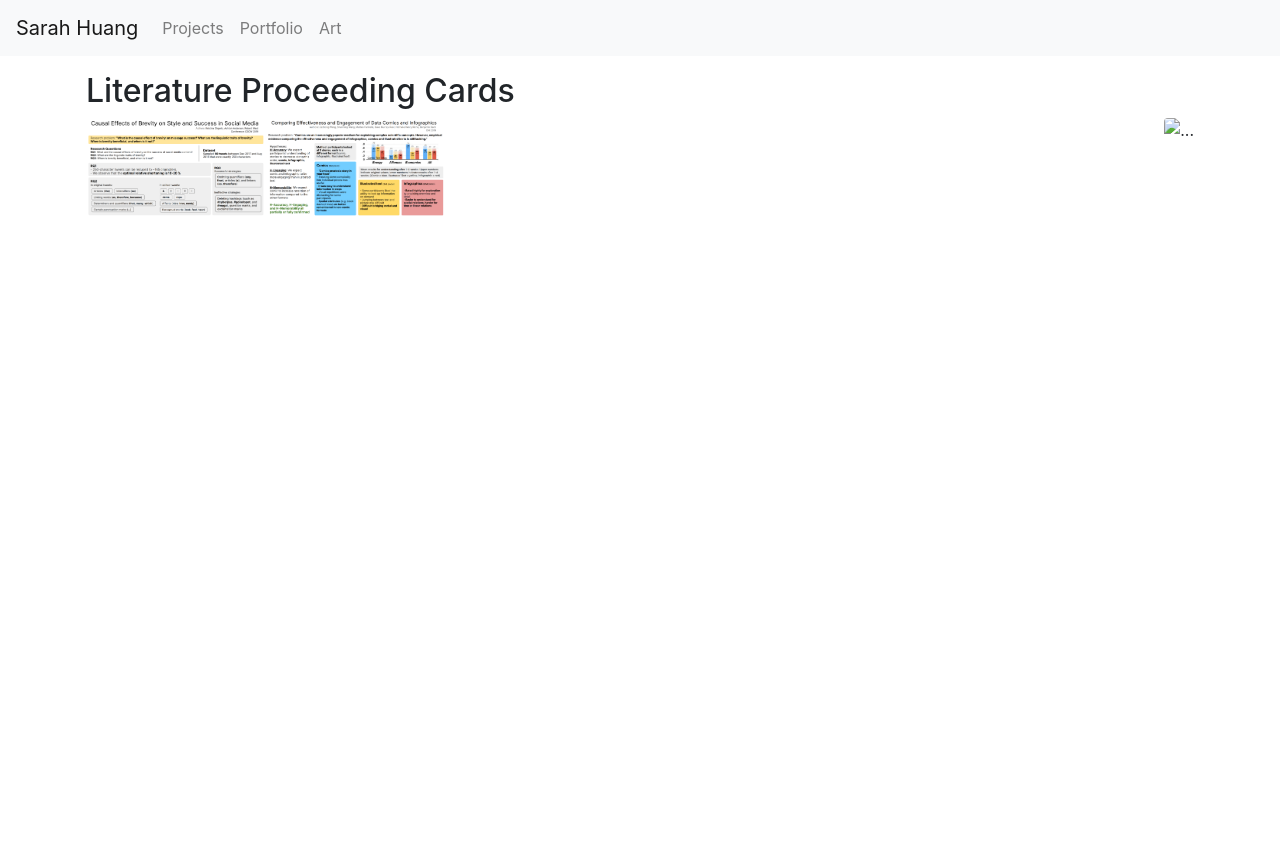
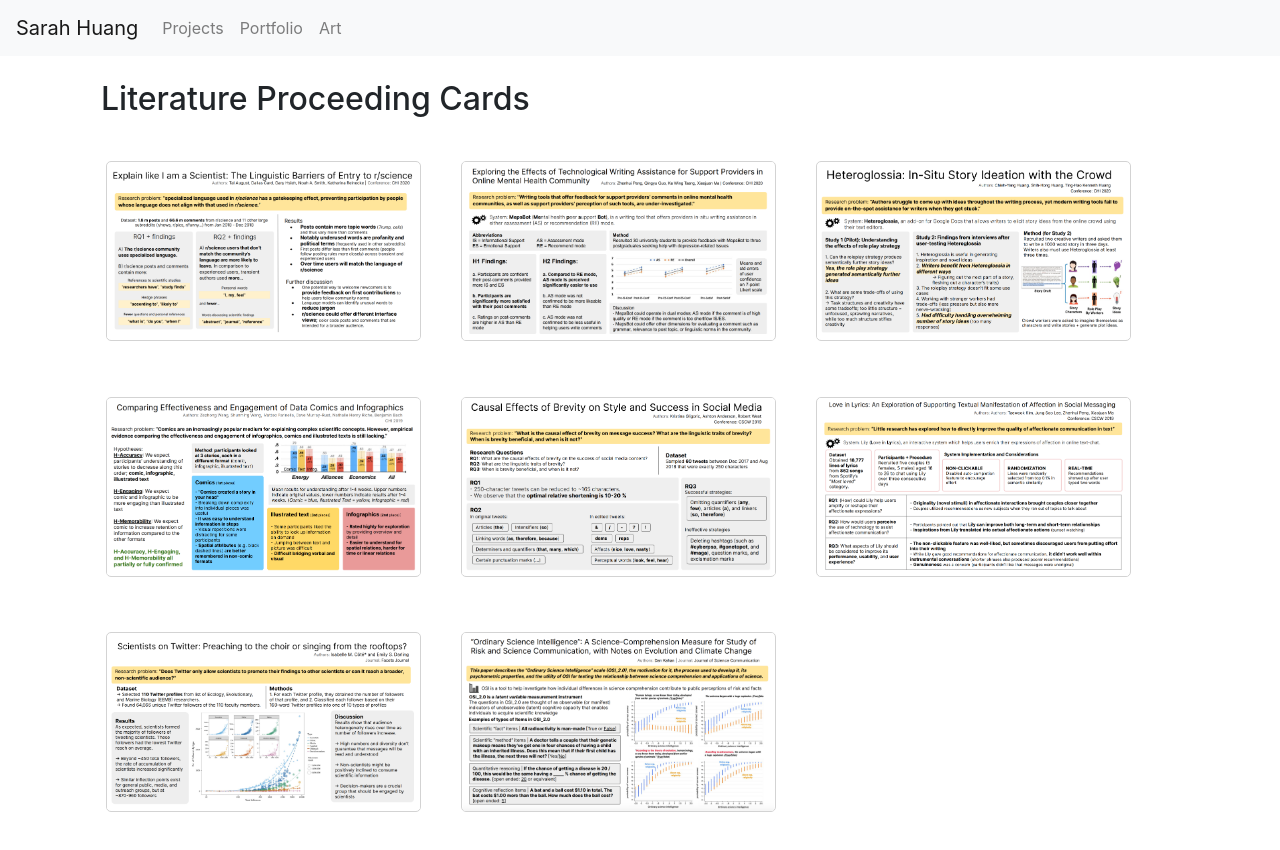
Before and after one commit to sarahthuang/about-sarah, a plain HTML site: page portfolio.html in a window 1280 px wide. Before the commit the page ends 800 px from the top, so only its background shows below. Drawn offline with nearby package versions, Linux system fonts and the light colour scheme; a web font is replaced by a local one.

Commit message:
Implemented portfolio.html literature cards

```diff
--- a/portfolio.html
+++ b/portfolio.html
@@ -25,15 +25,75 @@
     <link rel="stylesheet" href="styles.css">
 </head>
 <body>
+    <!-- Navbar and Page Header-->
     <my-header></my-header>
 
-    <div class="container p-3">
-        <h2>Literature Proceeding Cards</h2>
-        <img src="causal_brv_litprc.png" class="rounded float-left lit_proceeding_img" alt="...">
-        <img src="comic_infogrph_litprc.png" class="rounded float-left lit_proceeding_img" alt="...">
-        <img src="..." class="rounded float-right" alt="...">
+    <!-- Portfolio -->
+    <!-- From: https://www.youtube.com/watch?v=TX-mccLSS5E -->
+    <div class="container portfolio_container p-3">
+        <!-- Literature Proceeding Images-->
+        <div class="col-12">
+            <h2>Literature Proceeding Cards</h2>
+        </div>
+        <div class="images" data-content="r/science">
+            <div class="imgBx">
+                <img src="litcards/r:science.png" alt="img1">
+            </div>
+        </div>
+        <div class="images">
+            <div class="imgBx">
+                <img src="litcards/mepsbot.png" alt="img2">
+            </div>
+        </div>
+        <div class="images">
+            <div class="imgBx">
+                <img src="litcards/heteroglossia.png" alt="img3">
+            </div>
+        </div>
+        <div class="images">
+            <div class="imgBx">
+                <img src="litcards/comicinfographics.png" alt="img4">
+            </div>
+        </div>
+        <div class="images">
+            <div class="imgBx">
+                <img src="litcards/causalbrevity.png" alt="img5">
+            </div>
+        </div>
+        <div class="images">
+            <div class="imgBx">
+                <img src="litcards/lovelyrics.png" alt="img6">
+            </div>
+        </div>
+        <div class="images">
+            <div class="imgBx">
+                <img src="litcards/scitwtpreaching.png" alt="img7">
+            </div>
+        </div>
+        <div class="images">
+            <div class="imgBx">
+                <img src="litcards/ordsciintelligence.png" alt="img8">
+            </div>
+        </div>
+        <div class="popup">
+            <!-- https://teamtreehouse.com/community/not-understanding-what-the-times-is-doing -->
+            <span>&CircleTimes;</span>
+            <img src="" alt="img1">
+        </div>
+
+        <script>
+            document.querySelectorAll('.images img').forEach(image => {
+                image.onclick = () => {
+                    document.querySelector('.popup').style.display = 'block';
+                    document.querySelector('.popup img').src = image.getAttribute('src');
+                }
+            });
+            document.querySelector('.popup span').onclick = () => {
+                document.querySelector('.popup').style.display = 'none';
+            }
+        </script>
     </div>
-
+    <!-- Footer -->
     <my-footer></my-footer>
 </body>
 </html>
--- a/styles.css
+++ b/styles.css
@@ -1,3 +1,4 @@
+/* index.html */
 .container, .col-md-auto {
     padding-left: 0px;
     padding-right: 0px;
@@ -21,8 +22,8 @@
   margin-bottom: 1rem;
 }
 .lit_proceeding_img {
-    height: 100px;
-    width: 180px;
+  height: 200px;
+  width: 360px;
 }
 #Barnard_Logo {
   width: 100px;
@@ -36,3 +37,98 @@
 #Bloomberg_Logo {
   width: 100px;
 }
+/* portfolio.html */
+.portfolio_container {
+  position: relative;
+  min-height: 100vh;
+  display: flex;
+  flex-wrap: wrap;
+  justify-content: left;
+  align-items: center;
+}
+.portfolio_container .images{
+  margin: 10px;
+  padding: 10px;
+}
+.portfolio_container .images .imgBx{
+  height: 180px;
+  width: 315px;
+  border: 1.5px solid #D3D3D3;
+  border-radius: 5px;
+  overflow: hidden;
+  cursor: pointer;
+}
+.portfolio_container .images .imgBx img{
+  height: 100%;
+  width: 100%;
+  object-fit: contain;
+  transition: .2s linear;
+}
+.portfolio_container .images .imgBx:hover img{
+  transform: scale(1.05)
+}
+
+/* .imgBx:after, .imgBx:before{
+  position:absolute;
+  opacity:0;
+  transition: all 0.5s;
+  -webkit-transition: all 0.5s;
+}
+.imgBx:after {
+  content:'\A';
+  width:100%; height:100%;
+  top:0; left:0;
+  background:rgba(0,0,0,0.6);
+}
+.imgBx:before {
+  content: attr(data-content);
+  width:100%;
+  color:#fff;
+  z-index:1;
+  bottom:0;
+  padding:4px 10px;
+  text-align:center;
+  background:red;
+  box-sizing:border-box;
+  -moz-box-sizing:border-box;
+}
+.imgBx:hover:after, .imgBx:hover:before {
+  opacity:1;
+} */
+/**********************************************************************************/
+.container .popup{
+  position: fixed;
+  top: 0;
+  left: 0;
+  background: rgba(0,0,0,0.9);
+  height: 100%;
+  width: 100%;
+  z-index: 100;
+  display: none;
+}
+.container .popup span{
+  position: absolute;
+  top: 0;
+  right: 25px;
+  font-size: 50px;
+  /* font-weight: bolder; */
+  color: #fff;
+  cursor: pointer;
+  z-index: 100;
+  transition: 0.5s;
+  transform-style: preserve-3d;
+}
+/* .container .popup span:hover{
+  transform: rotateX(180deg);
+} */
+.container .popup img{
+  position: absolute;
+  top: 50%;
+  left: 50%;
+  transform: translate(-50%, -50%);
+  border: 2px solid #fff;
+  border-radius: 5px;
+  width: 85%;
+  height: 85%;
+  /* object-fit: contain; */
+}
```
Also changed, not shown: litcards/causalbrevity.png (renamed from causal_brv_litprc.png), litcards/comicinfographics.png (renamed from comic_infogrph_litprc.png), litcards/heteroglossia.png (added), litcards/lovelyrics.png (added), litcards/mepsbot.png (added), litcards/ordsciintelligence.png (added), litcards/r:science.png (added), litcards/scitwtpreaching.png (added). Lines whose indentation alone changed are shown as unchanged.
